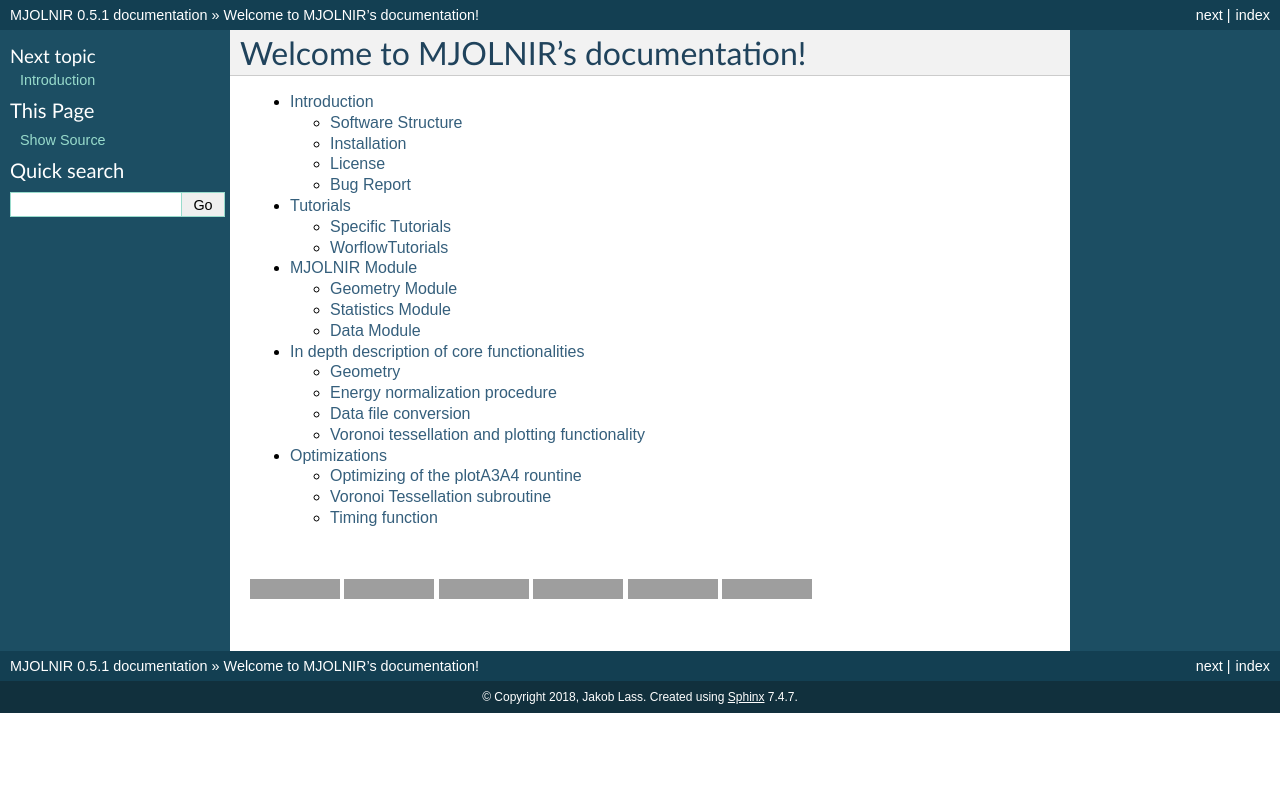
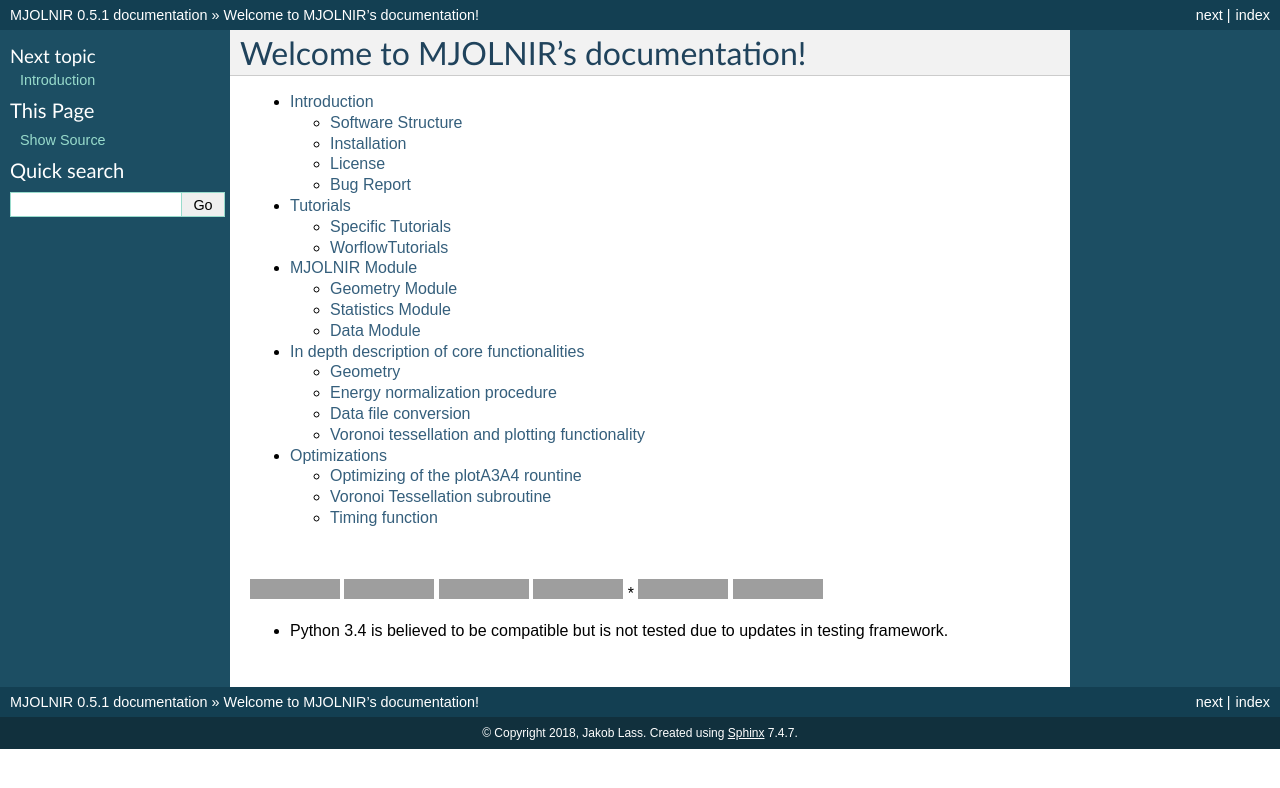
Before and after one commit to MJOLNIRPackage/MJOLNIR, a Sphinx documentation site: the page built from docs/index.rst, in a window 1280 px wide, cut to the strip 0-788 px from the top of the page. Built offline with Sphinx 7.4.7, drawn with Linux system fonts in a browser that asks for light colours; grey boxes are pictures that could not be loaded.

Commit message:
Remove testing of 3.4.
As travis does not any longer support testing with pyton 3.4,
places where this is states has been revoked.

```diff
--- a/docs/Introduction.rst
+++ b/docs/Introduction.rst
@@ -5,7 +5,7 @@ This is the introductonary page for the MOLJNIR software package. The main purpo
 
 The software is currently developed solely by Jakob Lass, PhD student at both the Niels Bohr Institute, Copenhagen - Denmark, and the Paul Scherrer Institute, Villigen - Switzerland, and is not developed by a professional team. The software is intended to be used for data treatment and visualization for the CAMEA upgrad at the RITA II instrument at SINQ, PSI Villigen - Switzerland.
 
-The software is found at GitHub_ and is intended to be used together with Python versions 2.7, 3.4, 3.5, and 3.6. This compability is ensured by the use of automated unit test through the Travis project (Travis_). Further, as to ensure a thorough testing the coverage of these are monitored using Coverals (Coveralls_). However, certain algorithms and methods are not suited to be tested through simple tests. This includes graphical methods where one for example uses a plotting routine to generate a specific output. Though the visual inspection is far outside of the testing scope for this software, some of the methods are still tested by simple run through test. That is, if they can be run and generate a plot without crashing and throwing an error, it is believed that they work as intended. This is where acutal user testing is needed.
+The software is found at GitHub_ and is intended to be used together with Python versions 2.7, (3.4,) 3.5, and 3.6. This compability is ensured by the use of automated unit test through the Travis project (Travis_). Python 3.4 is no longer tested due to updates in the Travis testing frameworl. Further than just testing, as to ensure a thorough testing the coverage of these are monitored using Coverals (Coveralls_). However, certain algorithms and methods are not suited to be tested through simple tests. This includes graphical methods where one for example uses a plotting routine to generate a specific output. Though the visual inspection is far outside of the testing scope for this software, some of the methods are still tested by simple run through test. That is, if they can be run and generate a plot without crashing and throwing an error, it is believed that they work as intended. This is where acutal user testing is needed.
 
 .. Module documentation
 .. ^^^^^^^^^^^^^^^^^^^^
--- a/docs/index.rst
+++ b/docs/index.rst
@@ -19,7 +19,9 @@ Welcome to MJOLNIR's documentation!
 
 |
 
-|travis| |coverall| |python27| |python34| |python35| |python36|
+|travis| |coverall| |python27| |python34| * |python35| |python36|
+
+* Python 3.4 is believed to be compatible but is not tested due to updates in testing framework.
 
 .. |travis| image:: https://travis-ci.org/Jakob-Lass/MJOLNIR.svg?branch=0.6
     :target: https://travis-ci.org/Jakob-Lass/MJOLNIR
@@ -30,7 +32,7 @@ Welcome to MJOLNIR's documentation!
 .. |python27| image:: https://img.shields.io/badge/python-2.7-brightgreen.svg
     :target: https://travis-ci.org/Jakob-Lass/MJOLNIR
 
-.. |python34| image:: https://img.shields.io/badge/python-3.4-brightgreen.svg
+.. |python34| image:: https://img.shields.io/badge/python-3.4-yellow.svg
     :target: https://travis-ci.org/Jakob-Lass/MJOLNIR
 
 .. |python35| image:: https://img.shields.io/badge/python-3.5-brightgreen.svg
```
Also changed, not shown: .travis.yml.
